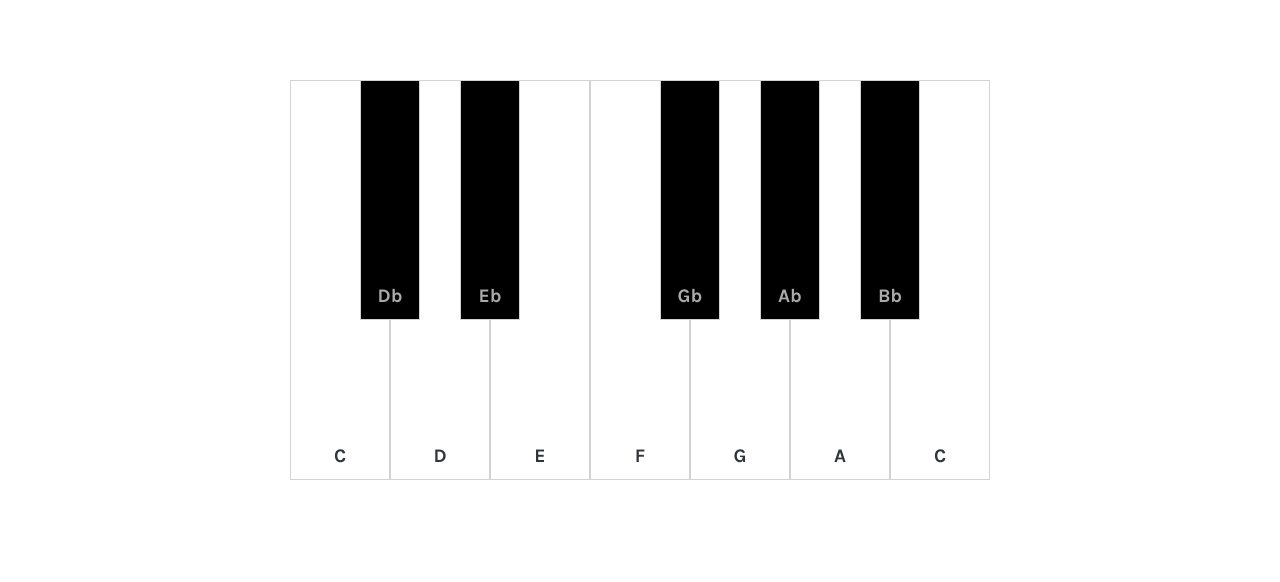
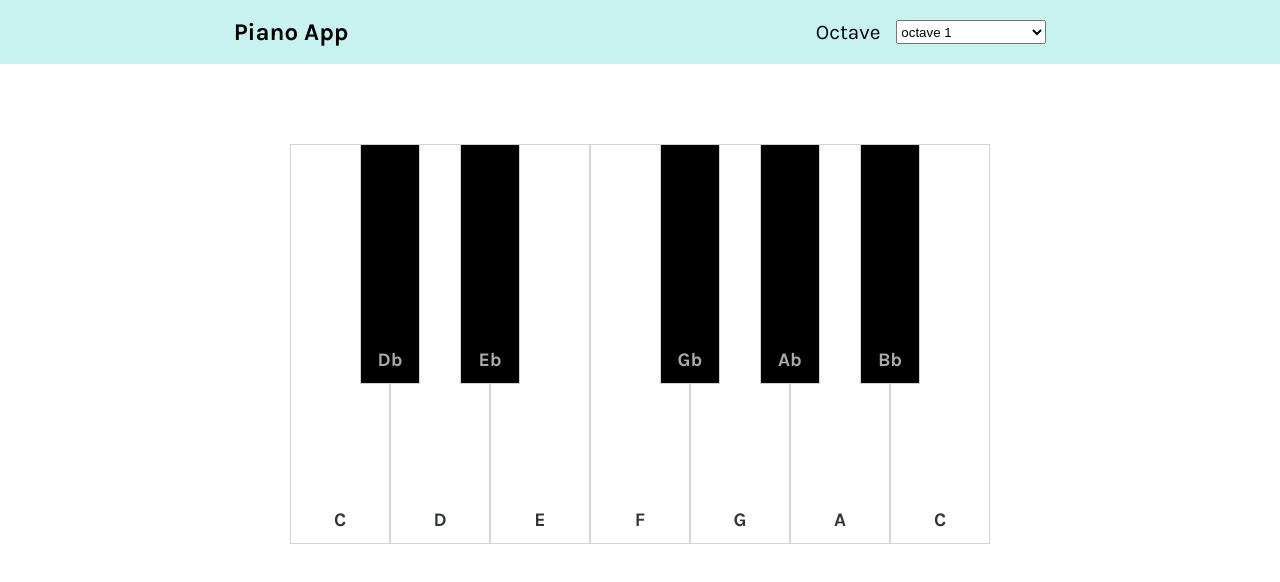
Before and after one commit to DavidPavlovski/react_piano_app, a React (Create React App) app: page / in a window 1280 px wide. Shown: the top 582 px of the page. Built offline with nearby package versions, Linux system fonts and the light colour scheme.

Commit message:
implemented navbar component

```diff
--- a/src/App.js
+++ b/src/App.js
@@ -1,9 +1,11 @@
 import React from 'react';
+import Navbar from './components/navbar/Navbar';
 import Piano from './components/piano/Piano';
 
 function App() {
    return (
       <div>
+         <Navbar />
          <Piano />
       </div>
    );
--- a/src/components/key/key.css
+++ b/src/components/key/key.css
@@ -7,7 +7,7 @@
    border: 1px solid #d3d3d3;
    display: flex;
    flex-flow: column nowrap;
-   justify-content: end;
+   justify-content: flex-end;
    padding-bottom: 12px;
    cursor: pointer;
 }
--- /dev/null
+++ b/src/components/navbar/Navbar.js
@@ -0,0 +1,21 @@
+import React from 'react';
+import './navbar.css';
+export default function Navbar() {
+   return (
+      <nav className='navbar'>
+         <h2>Piano App</h2>
+         <div className='select-container'>
+            <label htmlFor='octave-selector'>Octave</label>
+            <select id='octave-selector'>
+               <option value={'octave_1'}>octave 1</option>
+               <option value={'octave_2'}>octave 2</option>
+               <option value={'octave_3'}>octave 3</option>
+               <option value={'octave_4'}>octave 4</option>
+               <option value={'octave_5'}>octave 5</option>
+               <option value={'octave_6'}>octave 6</option>
+               <option value={'octave_7'}>octave 7</option>
+            </select>
+         </div>
+      </nav>
+   );
+}
--- /dev/null
+++ b/src/components/navbar/navbar.css
@@ -0,0 +1,17 @@
+.navbar {
+   display: flex;
+   align-items: center;
+   justify-content: space-around;
+   height: 64px;
+   background-color: #c8f2ef;
+}
+.select-container {
+   display: flex;
+   gap: 1em;
+}
+.select-container label {
+   font-size: 1.3em;
+}
+.select-container select {
+   width: 150px;
+}
```
